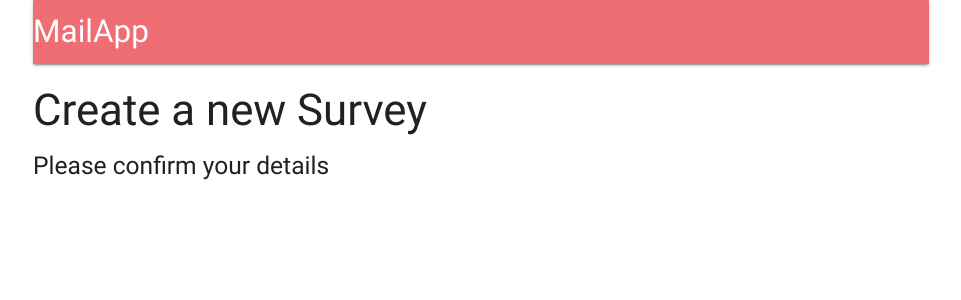
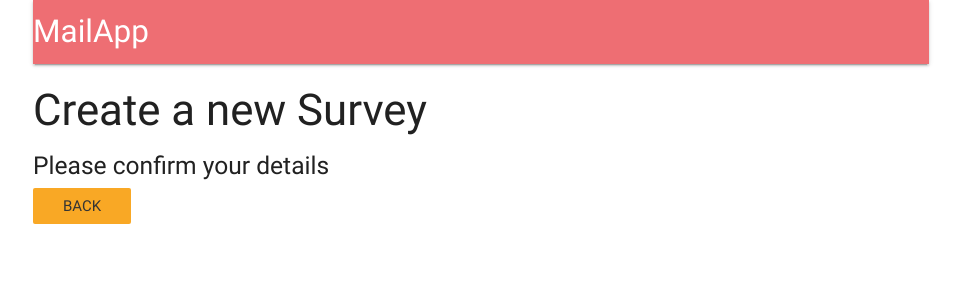
Before and after one commit to rs214/MailApp, a React (Create React App) app in the folder client/: page /surveys/new in a window 1280 px wide. Both pictures are taken after typing "Sample", "Sample", "Sample", "name@example.com" into the empty fields and a click on the button "SUBMIT". Shown: the top 300 px of the page, without its empty margins (159-1120 px from the left). Built offline with nearby package versions, Linux system fonts and the light colour scheme; no server answers.

Commit message:
fix issues with SurveyFormReview component and add back button

```diff
--- a/client/src/components/surveys/SurveyFormReview.js
+++ b/client/src/components/surveys/SurveyFormReview.js
@@ -1,11 +1,17 @@
 import React from 'react';
 
-const SurveyReview = () => {
+const SurveyFormReview = ({ onCancel }) => {
   return (
     <div>
       <h5>Please confirm your details</h5>
+      <button
+        className="yellow darken-3 btn-flat"
+        onClick={onCancel}
+      >
+        Back
+      </button>
     </div>
   );
 };
 
-export default SurveyReview;
+export default SurveyFormReview;
--- a/client/src/components/surveys/SurveyNew.js
+++ b/client/src/components/surveys/SurveyNew.js
@@ -12,7 +12,12 @@ class SurveyNew extends Component {
 
   renderContent() {
     if (this.state.showFormReview) {
-      return <SurveyFormReview />;
+      return (
+        <SurveyFormReview
+          onCancel = {() => this.setState({ showFormReview: false })}
+        />
+
+      )
     }
     return (
       <SurveyForm
```
